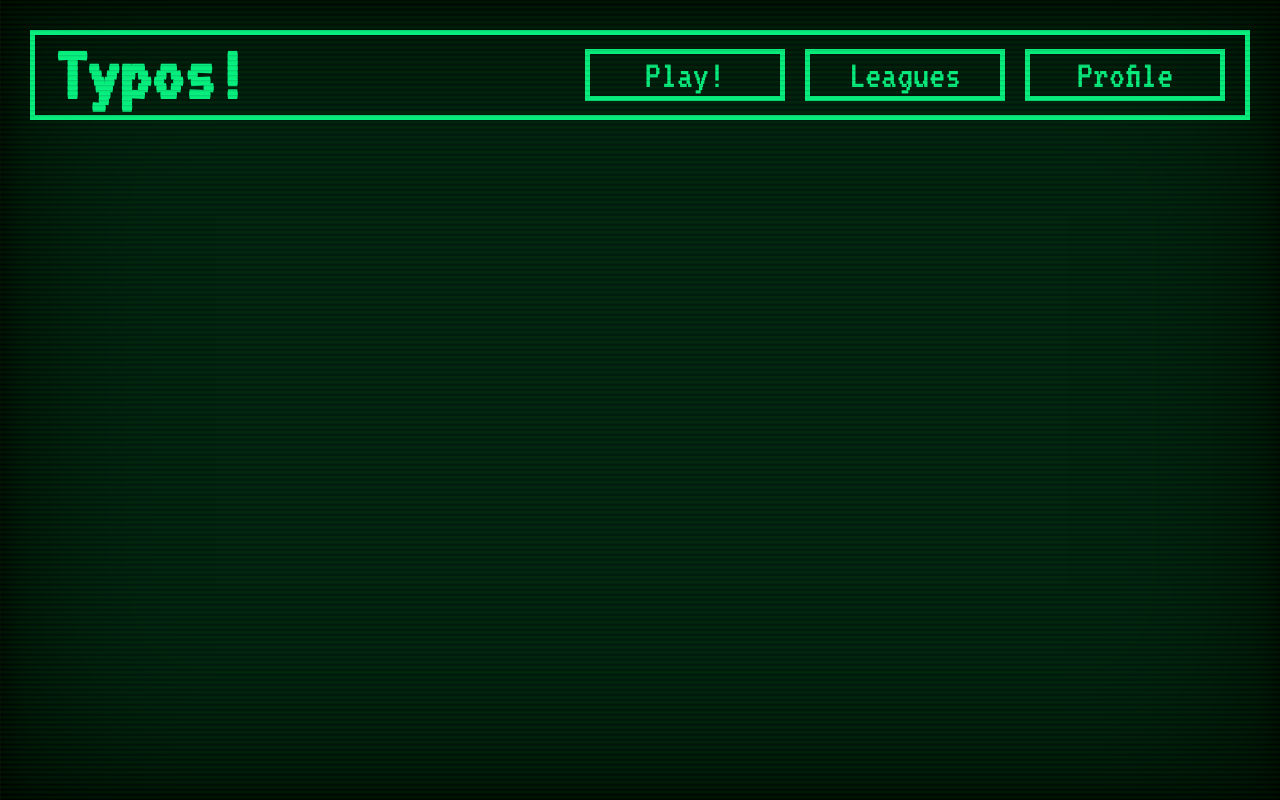
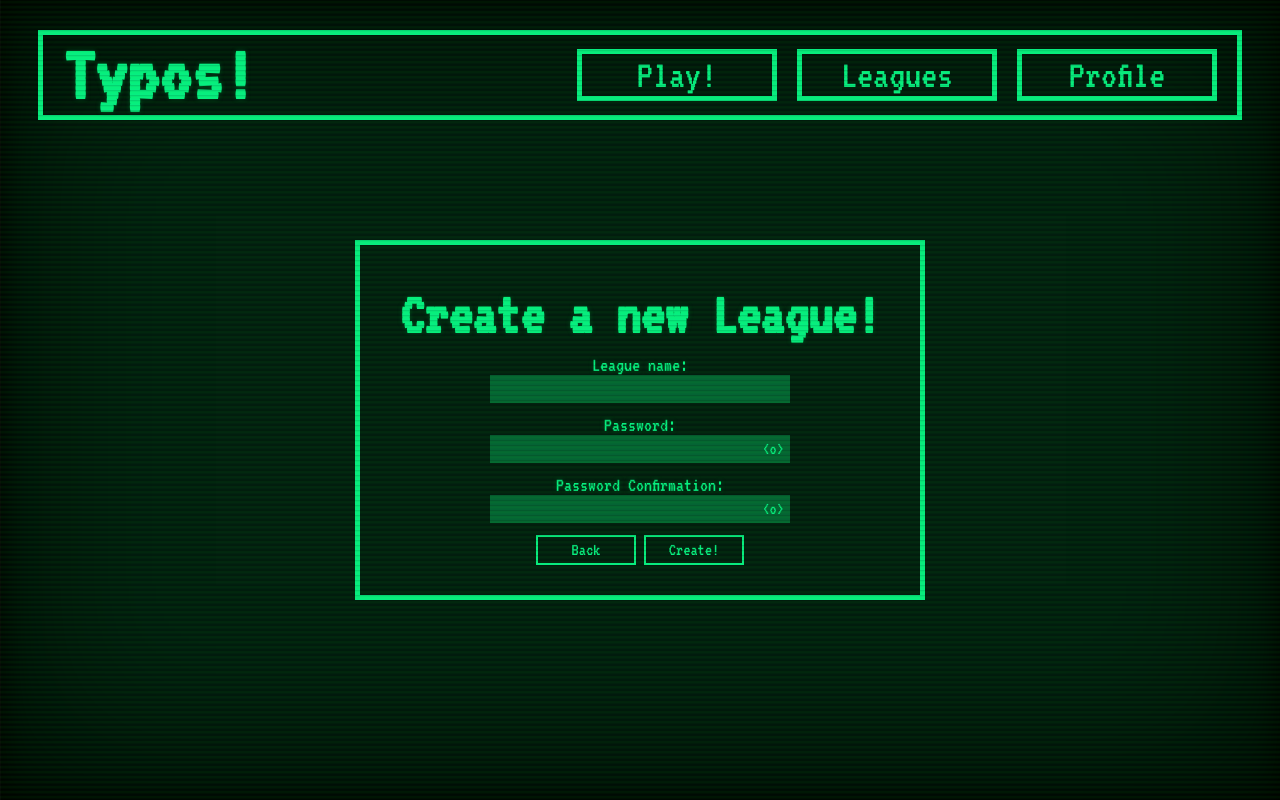
Before and after one commit to joaozanini/typegame, a PHP site: page /leagueCreate.php in a window 1280 px wide. Run offline with PHP 8.4, Linux system fonts and the light colour scheme; the visitor is signed in with stand-in values (Sample User, id 1).

Commit message:
Feature: telas de adicionar e entrar em ligas

```diff
--- a/public/css/game.css
+++ b/public/css/game.css
@@ -68,7 +68,7 @@ body {
   flex-direction: column;
   align-items: center;
   justify-content: center;
-  min-height: 100vh;
+  min-height: 75vh;
   gap: 2rem;
   padding: 0 2rem;
   box-sizing: border-box;
--- a/public/css/league.css
+++ b/public/css/league.css
@@ -81,7 +81,7 @@ body {
 }
 
 h1{
-
+  margin: 2rem;
   font-size: 8rem;
 }
 
--- /dev/null
+++ b/public/css/leagueCreate.css
@@ -0,0 +1,175 @@
+:root{
+  font-size: 62.5%;
+  --cor-font: 152;
+  --fonte-geral: hsl(var(--cor-font), 93%, 48%);
+  --cor-sec: 151;
+  --fonte-sec: 	hsl(var(--cor-sec), 82%, 6%);
+}
+
+body {
+  background-color: var(--fonte-sec);
+  color: var(--fonte-geral);
+  font-family: 'VT323';
+  font-size: 2rem;
+  text-shadow: 0 0 4px #034b23;
+}
+
+.crt-overlay {
+  position: fixed;
+  top: 0;
+  left: 0;
+  width: 100%;
+  height: 100%;
+  pointer-events: none;
+  filter: blur(0.3px) brightness(1.1);
+  background-image: repeating-linear-gradient(to bottom, rgba(0, 0, 0, 0.171) 0px, rgba(0, 255, 0, 0.08) 2px, transparent 5px, transparent 3px);
+  z-index: 999;
+  animation: flicker 10ms infinite;
+}
+
+@keyframes flicker {
+    0%{opacity: 0.9;}
+    50%{opacity: 1;}
+
+}
+
+
+.frame {
+  border: 1rem solid;
+  border-bottom-color: #121212;
+  border-left-color: #080808;
+  border-right-color: #080808;
+  border-top-color: #020202;
+  border-left-width: 1px;
+  box-shadow:
+    inset 0 0 18rem black,
+    inset 0 0 3rem black,
+    0 0 10rem black;
+  height: 100vh;
+  width: 100vw;
+  position: fixed;
+  top: -10px;
+  left: 0;
+  pointer-events: none;
+  z-index: -1;
+}
+
+.main {
+  display: flex;
+  flex-direction: column;
+  align-items: center;
+  justify-content: center;
+  min-height: 75vh;
+}
+
+form {
+  display: flex;
+  justify-content: center;
+  align-items: center;
+  text-align: center;
+}
+
+.form-wrapper {
+  padding: 3rem;
+  border: 5px solid var(--fonte-geral);
+  display: flex;
+  flex-direction: column;
+  align-items: center;
+  transform: none;
+  position: static;
+}
+
+.form-group {
+  display: flex;
+  flex-direction: column;
+  margin-bottom: 1.2rem;
+  width: 300px;
+}
+
+.form-content {
+  width: 100%;
+  padding: 4px;
+  box-sizing: border-box;
+  background-color: #087741c7;
+  border: none;
+  font-family: 'VT323';
+  color: var(--fonte-geral);
+  font-size: 2rem;
+}
+
+.erro {
+  list-style-type: none;
+  color: var(--fonte-geral);
+  font-size: 2rem;
+}
+
+
+
+.botao {
+  background-color: transparent;
+  border: 2px solid var(--fonte-geral);
+  color: var(--fonte-geral);
+  font-family: 'VT323';
+  font-size: 1.8rem;
+  width: 10rem;
+  height: 3rem;
+  cursor: pointer;
+  transition: 0.3s;
+  display: inline-block;
+}
+
+.botao:hover{
+  background-color: var(--fonte-geral);
+  color: var(--fonte-sec);
+}
+
+
+
+input:-webkit-autofill {
+  -webkit-box-shadow: 0 0 0 1000px #087741c7 inset;
+  -webkit-text-fill-color: var(--fonte-geral);
+  caret-color: var(--fonte-geral);
+  transition: background-color 9999s ease-in-out 0s;
+}
+
+::selection{
+  background: var(--fonte-geral);
+  color: var(--fonte-sec);
+}
+
+input::selection, h1::selection, label::selection, li::selection{
+  background: var(--fonte-geral);
+  color: var(--fonte-sec);
+}
+
+input:focus{
+  border: var(--fonte-geral);
+  outline: none;
+}
+
+.eye{
+  background-color: #087741c7;
+  color: var(--fonte-geral);
+  font-family: 'VT323';
+  font-size: 1.8rem;
+  height: 28.1px;
+  cursor: pointer;
+  transition: 0.3s;
+  border: none;
+
+}
+
+.eye:hover{
+  background-color: var(--fonte-geral);
+  color: var(--fonte-sec);
+}
+
+.password-wrapper{
+    display: flex;
+    align-items: center;
+}
+
+#tl{
+  font-size: 6rem;
+  margin: 1rem;
+}
--- a/public/css/navbar.css
+++ b/public/css/navbar.css
@@ -26,14 +26,14 @@
   width: 100%;
 }
 
-h1{
+#title{
   margin: 0px;
     margin-left: 2rem;
   font-size: 8rem;
 }
 
 
-.botao {
+.botaon {
   min-width: 20rem;
   background-color: transparent;
   border: 5px solid var(--fonte-geral);
@@ -49,7 +49,7 @@ h1{
 
 }
 
-.botao:hover{
+.botaon:hover{
   background-color: var(--fonte-geral);
   color: var(--fonte-sec);
 }
--- /dev/null
+++ b/public/js/leagueCreate.js
@@ -0,0 +1,111 @@
+function getErrorElement(input) {
+  return input.closest('.form-group').querySelector('.erro');
+}
+
+function removeAllSpaces(str) {
+  return str.replace(/\s+/g, '');
+}
+
+
+//Verificações do submit
+
+document.getElementById("form").addEventListener('submit', function(e){
+
+
+    //variáveis
+    let ligain = document.getElementById("liga")
+    let senhain = document.getElementById("senha")
+    let confirmin = document.getElementById("password2")
+
+
+    let ligaError = getErrorElement(ligain);
+    let senhaError = getErrorElement(senhain);
+    let confirmError = getErrorElement(confirmin);
+    let veri = true;
+
+  //Tratando nome da liga
+
+    ligaError.textContent = "";
+
+    let liga = ligain.value
+
+
+    if(removeAllSpaces(liga) == ""){
+        ligaError.textContent = "League name needs to be filled!"
+        veri = false
+    }
+
+
+  //Tratando senha
+
+  senhaError.textContent = ""
+  let senha = senhain.value
+
+
+  if(removeAllSpaces(senha) == ""){
+    senhaError.textContent = "Password needs to be filled with letters and numbers!"
+    veri = false
+  } else if(!/[a-zA-Z]/.test(senha)){
+    senhaError.textContent = "Needs to contain letters, special characters like (', @, ~, etc...) are not allowed! "
+    veri = false
+  } else if(!/\d/.test(senha)){
+    senhaError.textContent = "Needs to contain numbers!"
+    veri = false
+  }else if(/[\u00C0-\u017F]/.test(senha)){
+    senhaError.textContent = "Special characters are not allowed!"
+    veri = false
+  }else if(senha.length < 8){
+    senhaError.textContent = "Needs to have more than 8 characteres"
+    veri=false
+  }
+
+
+  //Tratando confirmação de senha
+
+  confirmError.textContent = ""
+  let confirm = confirmin.value
+
+  if(confirm != senha){
+    confirmError.textContent = "Passwords do not match, try again!"
+    veri = false
+  }
+
+
+  if(!veri){
+    e.preventDefault()
+  }
+
+})
+
+const senhaInput = document.getElementById("senha");
+const confirmInput = document.getElementById("password2");
+const eyeBtn = document.getElementById("show1")
+const toggleConfirmBtn = document.getElementById("show2")
+
+if (eyeBtn && senhaInput) {
+  eyeBtn.addEventListener("mousedown", () => {
+    senhaInput.type = "text";
+  });
+
+  eyeBtn.addEventListener("mouseup", () => {
+    senhaInput.type = "password";
+  });
+
+  eyeBtn.addEventListener("mouseleave", () => {
+    senhaInput.type = "password";
+  });
+}
+
+if (toggleConfirmBtn && confirmInput) {
+  toggleConfirmBtn.onmousedown = () => {
+    confirmInput.type = "text";
+  };
+
+  toggleConfirmBtn.onmouseup = () => {
+    confirmInput.type = "password";
+  };
+
+  toggleConfirmBtn.onmouseleave = () => {
+    confirmInput.type = "password";
+  };
+}
--- a/public/leagueCreate.php
+++ b/public/leagueCreate.php
@@ -12,23 +12,58 @@ if (!isset($_SESSION['user_id'])) {
 <head>
     <meta charset="UTF-8">
     <meta name="viewport" content="width=device-width, initial-scale=1.0">
-    <title>Leagues!</title>
+    <title>Create a League </title>
     <link href="https://fonts.googleapis.com/css2?family=VT323&display=swap" rel="stylesheet">
     <link rel="stylesheet" href="css/navbar.css">
-    <link rel="stylesheet" href="css/league.css">
+    <link rel="stylesheet" href="css/leagueCreate.css">
 </head>
 <body>
     <div id="mainav">
         <div id="nav">
-            <h1>Typos!</h1>
+            <h1 id="title">Typos!</h1>
             <div class="buttonWrapper">
-                <input type="button" class="botao" value="Play!" onclick="window.location.href='game.php';">
-                <input type="button" class="botao" value="Leagues" onclick="window.location.href='league.php';">
-                <input type="button" class="botao" value="Profile" onclick="window.location.href='profile.php';">
+                <input type="button" class="botaon" value="Play!" onclick="window.location.href='game.php';">
+                <input type="button" class="botaon" value="Leagues" onclick="window.location.href='league.php';">
+                <input type="button" class="botaon" value="Profile" onclick="window.location.href='profile.php';">
             </div>
         </div>
     </div>
 
+    <div class="main">
+        <form id="form" method="post" action="">
+        <div class="form-wrapper">
+            <h1 id="tl">Create a new League!</h1>
+
+            <div class="form-group">
+                <label for="username">League name:</label>
+                <input name="username" type="text" id="liga" class="form-content" spellcheck="false">
+                <li class="erro"></li>
+            </div>
+
+            <div class="form-group">
+                <label for="password1">Password:</label>
+                <div class="password-wrapper">
+                <input name="password1" type="password" id="senha" class="form-content">
+                <input type="button" value="<o>" class="eye" id="show1">
+                </div>
+                <li class="erro"></li>
+            </div>
+
+            <div class="form-group">
+                <label for="password2">Password Confirmation:</label>
+                <div class="password-wrapper">
+                <input name="password2" type="password" id="password2" class="form-content">
+                <input type="button" value="<o>" class="eye" id="show2">
+                </div>
+                <li class="erro"></li>
+            </div>
+            <div>
+            <input type="button" class="botao" value="Back" onclick="window.location.href='league.php';">
+            <button type="submit" class="botao">Create!</button>
+            </div>
+        </div>
+        </form>
+    </div>
 
 
 
@@ -37,5 +72,7 @@ if (!isset($_SESSION['user_id'])) {
 
     <div class="crt-overlay"></div>
     <div class="frame"></div>
+
+    <script src="js/leagueCreate.js"></script>
 </body>
 </html>
```
Also changed, not shown: public/css/leagueEnter.css (added, +175 -0 lines), public/game.php (+4 -4 lines), public/js/leagueEnter.js (added, +70 -0 lines), public/league.php (+6 -6 lines), public/leagueEnter.php (+33 -6 lines), public/profile.php (+4 -4 lines).
